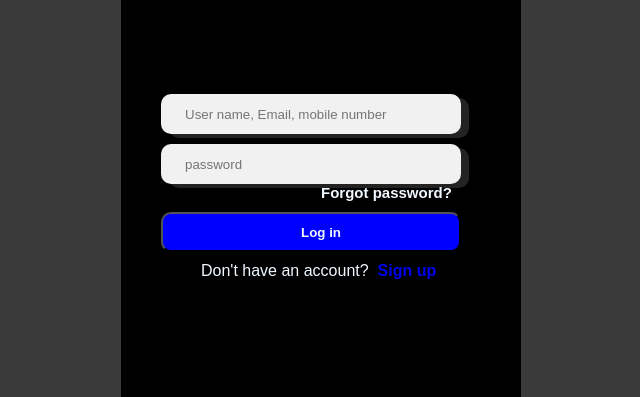
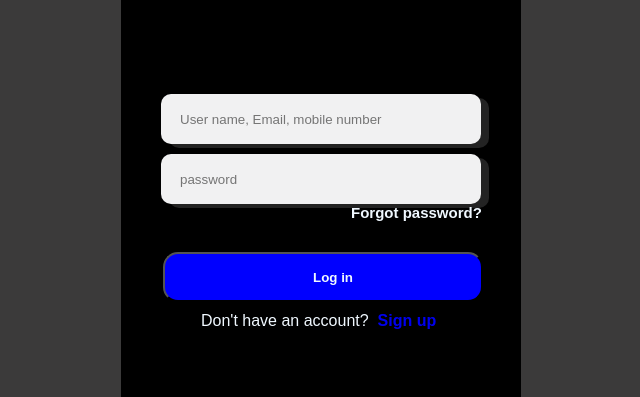
Before and after one commit to sarthakn658-debug/New-folder, a plain HTML site: page index.html in a window 1280 px wide. Shown: the part 132-529 px from the top of the page, without its empty margins (319-959 px from the left). Drawn offline with Linux system fonts and the light colour scheme.

Commit message:
Update insta.css

```diff
--- a/insta.css
+++ b/insta.css
@@ -22,7 +22,6 @@ body{
     background-size: cover;
     background: rgb(240, 241, 242,);
     color: aliceblue;
-    border-radius: 10px;
     border-style: none;
 
 
@@ -58,11 +57,11 @@ body{
   }  */
 
 .box{
-    width: 300px;
-    height: 40px;
+    width: 80%;
+    height: 50px;
     display: block;
     margin: 10px 0 0 40px ;
-    padding-left: 20px;
+    padding-left:  15px;
     border-radius: 10px;
     background-color: rgba(250, 250, 251, 0.963);
     color: rgb(26, 26, 27);
@@ -80,17 +79,17 @@ body{
 #forgot{
     font-weight: bolder;
     font-size: 15px;
-    margin: 10px 0 0 200px;
+    margin: 10% 0 0 230px;
     color: aliceblue;
 }
 button{
-     width: 300px;
-    height: 40px;
+      width: 80%;
+    height: 50px;
     background-color: blue;
     color: aliceblue;
-     margin: 10px 0 0 40px ;
+     margin: 30px 0 0 42px ;
     padding-left: 20px;
-    border-radius: 10px;
+    border-radius: 15px;
     font-weight: bolder;
 }
 .button{
```
